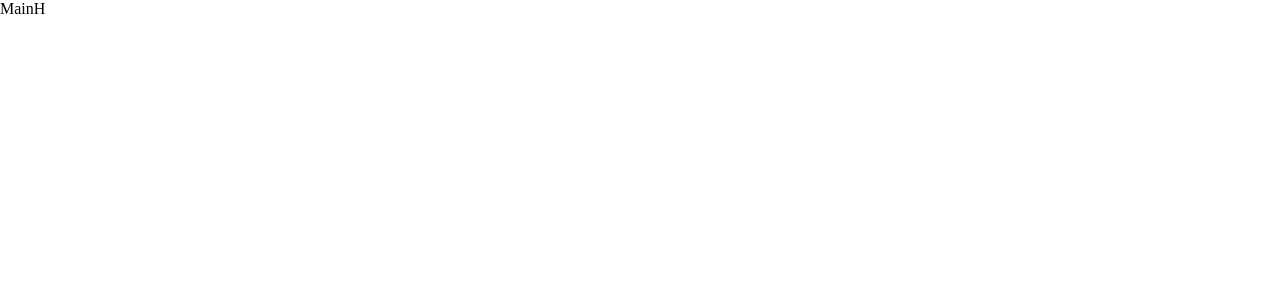
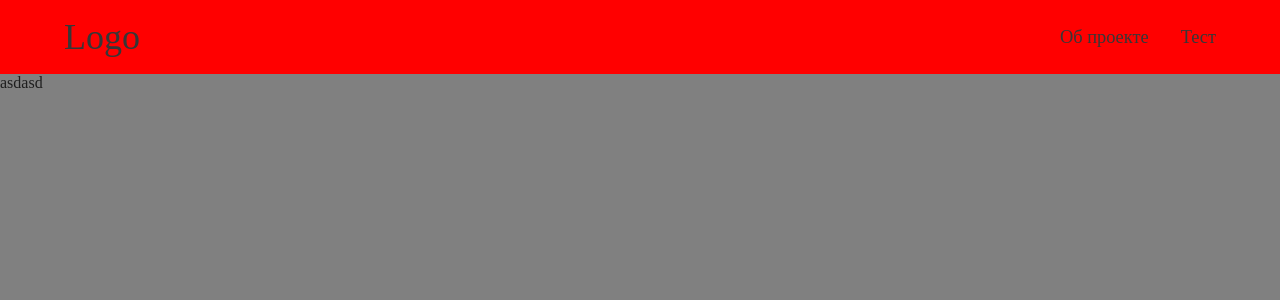
Before and after one commit to Sskame1/Project_habit, a Next.js app: page / in a window 1280 px wide. Shown: the top 300 px of the page. Built offline with nearby package versions, Linux system fonts and the light colour scheme.

Commit message:
попытка концепт сайта 1

```diff
--- a/components/Header/Header.module.scss
+++ b/components/Header/Header.module.scss
@@ -0,0 +1,27 @@
+@import "@/scss/func";
+.Header {
+    background-color: red;
+}
+
+.Header__container {
+    display: flex;
+    justify-content: space-between;
+    align-items: center;
+    padding: 2vh 8vh;
+
+    ul {
+        display: flex;
+
+        a {
+            font-size: 2.3vh;
+            margin-right: 4vh;
+            &:last-of-type {
+                margin-right: 0;
+            }
+        }
+    }
+}
+
+.logo {
+    font-size: 4.5vh;
+}
--- a/components/Header/Header.tsx
+++ b/components/Header/Header.tsx
@@ -0,0 +1,17 @@
+import React from 'react'
+import Link from 'next/link'
+import style from "./Header.module.scss"
+
+export default function Header() {
+  return (
+    <div className={style.Header}>
+        <div className={style.Header__container}>
+            <Link href='#' className={style.logo}>Logo</Link>
+            <ul>
+                <Link href='#' className="NavItem">Об проекте</Link>
+                <Link href='#' className="NavItem">Тест</Link>
+            </ul>
+        </div>
+    </div>
+  )
+}
--- a/components/Main/MainH.module.scss
+++ b/components/Main/MainH.module.scss
@@ -0,0 +1,4 @@
+.MainH {
+    background-color: gray;
+    height: 100vh;
+}
--- a/components/Main/MainH.tsx
+++ b/components/Main/MainH.tsx
@@ -1,7 +1,12 @@
 import React from 'react'
+import Header from '../Header/Header'
+import style from './MainH.module.scss'
 
 export default function MainH() {
   return (
-    <div>MainH</div>
+    <div className={style.MainH}>
+        <Header />
+        asdasd
+    </div>
   )
 }
--- /dev/null
+++ b/scss/_func.scss
@@ -0,0 +1,3 @@
+@function pxtem($pixel, $base-font-size: 16px) {
+    @return $pixel / $base-font-size * 1em;
+}
--- /dev/null
+++ b/scss/_variable.scss
@@ -0,0 +1,4 @@
+$primary-color: #92E29F;
+$primary-color-sec: #EEEEEE;
+$secondary-color: #76CA84;
+$text-color: #1E1E1E;
--- a/scss/globals.scss
+++ b/scss/globals.scss
@@ -0,0 +1,4 @@
+@import './variable';
+* {
+    color: $text-color;
+}
```
